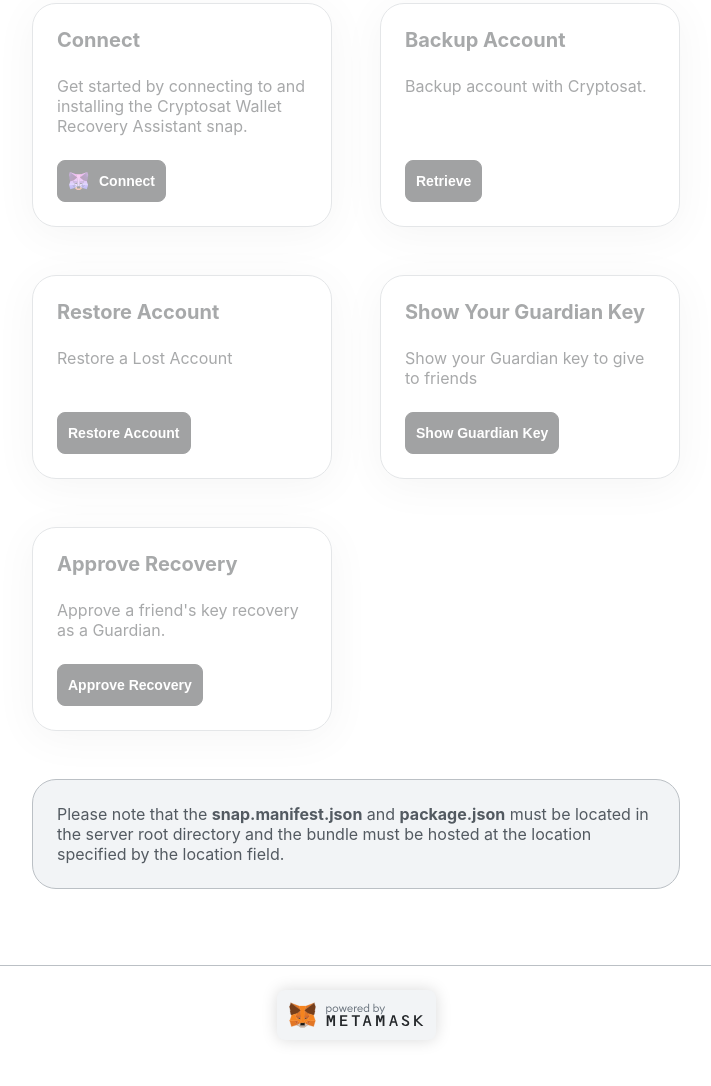
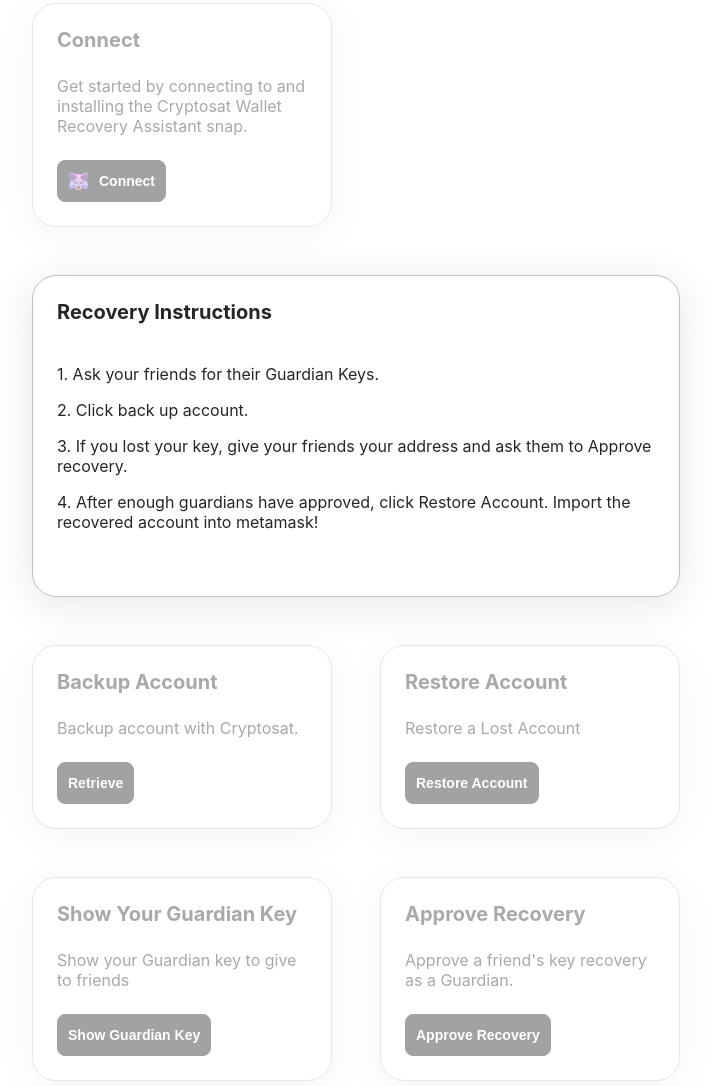
Before and after one commit to cryptosat/satlock, a Gatsby site in the folder packages/site/: page / in a window 1280 px wide. Shown: the part 572-1658 px from the top of the page, without its empty margins (284-995 px from the left). Before the commit the page ends 1636 px from the top, so only its background shows below. Built offline with nearby package versions, Linux system fonts and the light colour scheme; Gatsby itself is replaced by a stand-in of ours.

Commit message:
instructions

```diff
--- a/package.json
+++ b/package.json
@@ -47,5 +47,9 @@
   "packageManager": "yarn@3.2.1",
   "engines": {
     "node": ">=16.0.0"
+  },
+  "dependencies": {
+    "elliptic": "^6.5.4",
+    "js-sha3": "^0.9.2"
   }
 }
--- a/packages/site/src/pages/index.tsx
+++ b/packages/site/src/pages/index.tsx
@@ -206,6 +206,26 @@
         )}
         <Card
           content={{
+            title: 'Recovery Instructions',
+            description: (
+              <div>
+                <p>1. Ask your friends for their Guardian Keys.</p>
+                <p>2. Click back up account.</p>
+                <p>
+                  3. If you lost your key, give your friends your address and
+                  ask them to Approve recovery.
+                </p>
+                <p>
+                  4. After enough guardians have approved, click Restore
+                  Account. Import the recovered account into metamask!
+                </p>
+              </div>
+            ),
+          }}
+          fullWidth={true} // set this based on how you want it to appear
+        />
+        <Card
+          content={{
             title: 'Backup Account',
             description: 'Backup account with Cryptosat.',
             button: (
@@ -276,14 +296,6 @@
             !shouldDisplayReconnectButton(state.installedSnap)
           }
         />
-        <Notice>
-          <p>
-            Please note that the <b>snap.manifest.json</b> and{' '}
-            <b>package.json</b> must be located in the server root directory and
-            the bundle must be hosted at the location specified by the location
-            field.
-          </p>
-        </Notice>
       </CardContainer>
     </Container>
   );
--- a/packages/snap/snap.manifest.json
+++ b/packages/snap/snap.manifest.json
@@ -7,7 +7,7 @@
     "url": "https://github.com/MetaMask/template-snap-monorepo.git"
   },
   "source": {
-    "shasum": "6Fst53YLGDGg5cg9Szv83dLwfZ8+Lwr3l2q7kxVo1lM=",
+    "shasum": "8iQc+50KI/uLsYTB79nt9GxA8z2Zo3/R/qjhqZLLM6s=",
     "location": {
       "npm": {
         "filePath": "dist/bundle.js",
```
Also changed, not shown: 1 other file.
